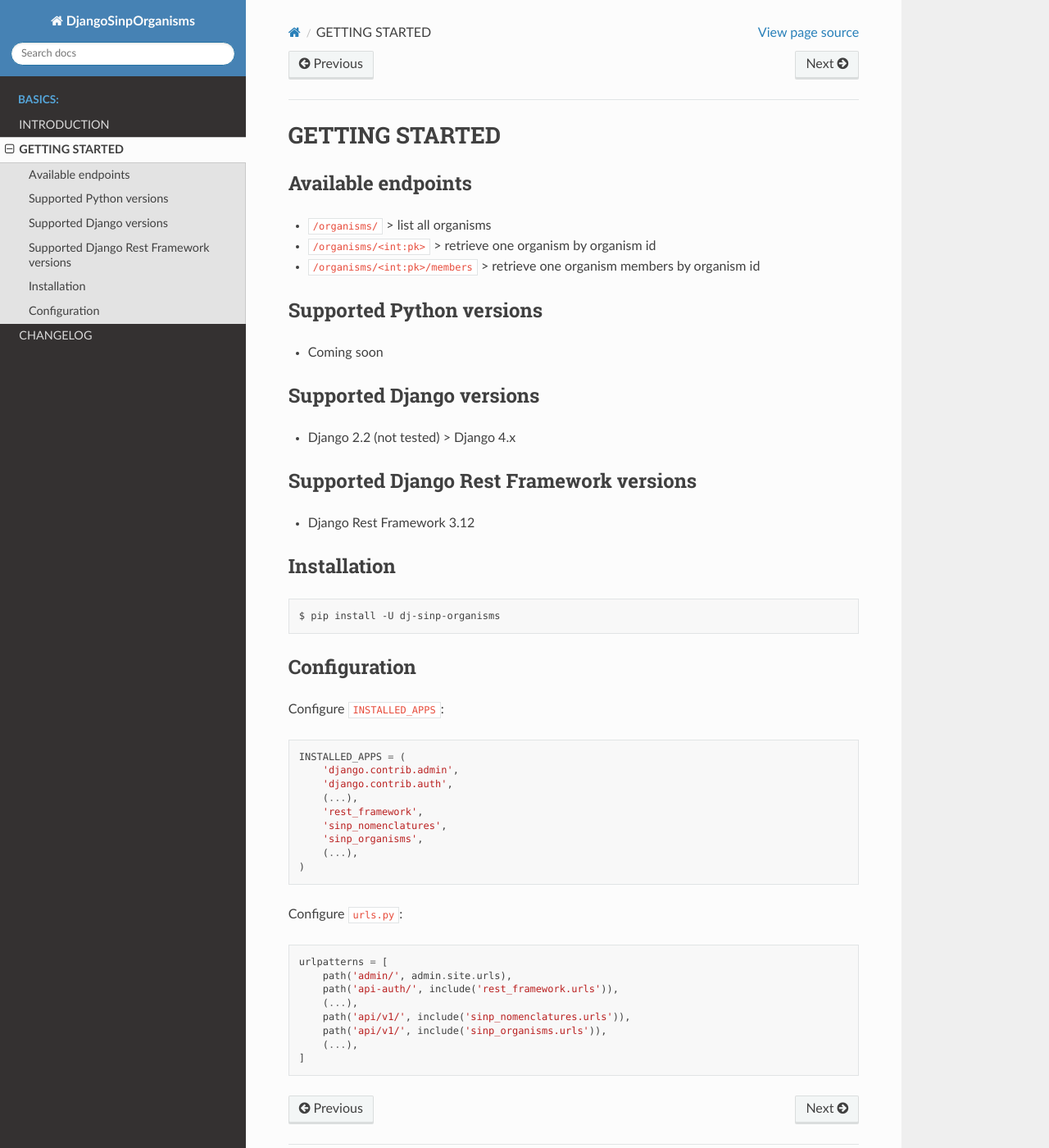
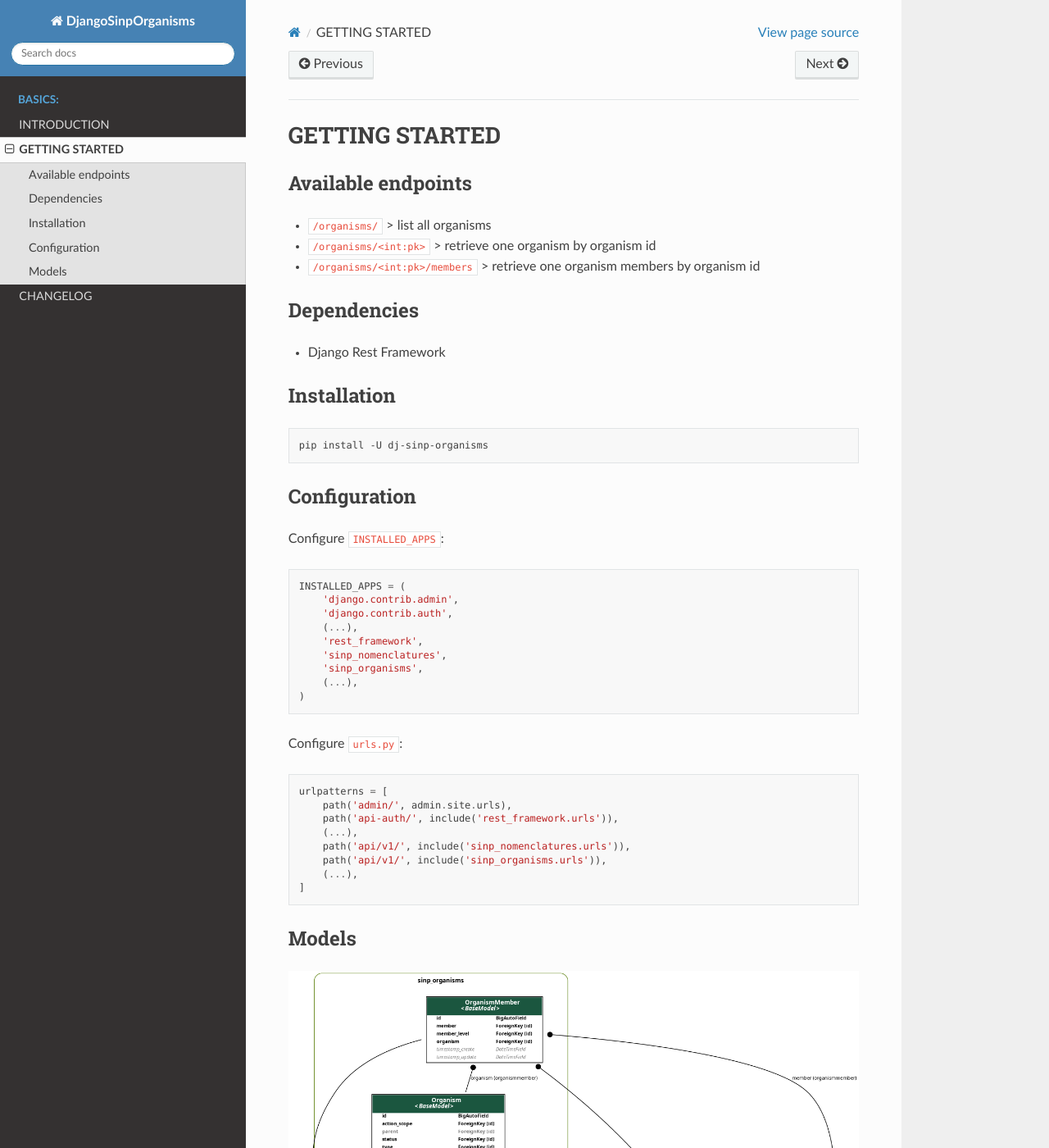
Before and after one commit to dbchiro/DjangoSinpOrganisms, a Sphinx documentation site: the page built from docs/getting_started.md, in a window 1280 px wide and 1400 px high. Shown: the whole window at 82% size. Built offline with Sphinx 7.4.7 and the Read the Docs theme 2.0.0, drawn with Linux system fonts in a browser that asks for light colours.

Commit message:
update docs

````diff
--- a/docs/getting_started.md
+++ b/docs/getting_started.md
@@ -6,23 +6,14 @@
 - `/organisms/<int:pk>` > retrieve one organism by organism id
 - `/organisms/<int:pk>/members` > retrieve one organism members by organism id
 
-## Supported Python versions
+## Dependencies
 
-- Coming soon
-
-## Supported Django versions
-
-- Django 2.2 (not tested) > Django 4.x
-
-
-## Supported Django Rest Framework versions
-
-- Django Rest Framework 3.12
+- Django Rest Framework
 
 ## Installation
 
 ```bash
-$ pip install -U dj-sinp-organisms
+pip install -U dj-sinp-organisms
 ```
 
 ## Configuration
@@ -53,3 +44,7 @@ urlpatterns = [
     (...),
 ]
 ```
+
+## Models
+
+![Database model](./_static/models.png)
--- a/pyproject.toml
+++ b/pyproject.toml
@@ -16,7 +16,7 @@ packages = [{ include = "sinp_organisms" }]
 python = ">=3.8.1,<4.0"
 Django = ">=3.2"
 djangorestframework = "^3"
-dj-sinp-nomenclatures = "^1.0.0"
+dj-sinp-nomenclatures = ">=0.0.0"
 
 [tool.poetry.group.dev.dependencies]
 black = ">=23.12.1,<25.0.0"
````
Also changed, not shown: docs/_static/models.png (added), 1 other file.
